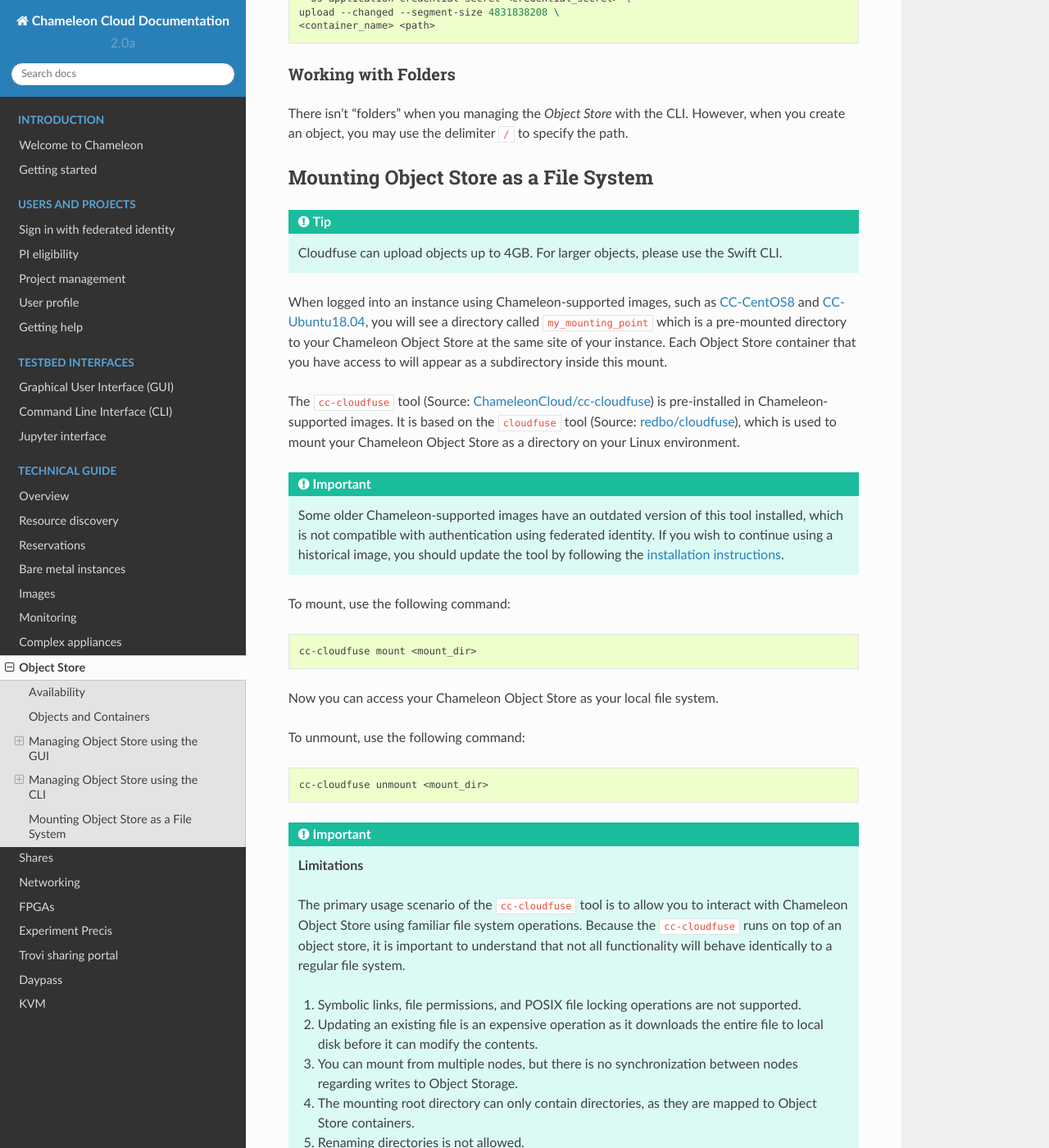
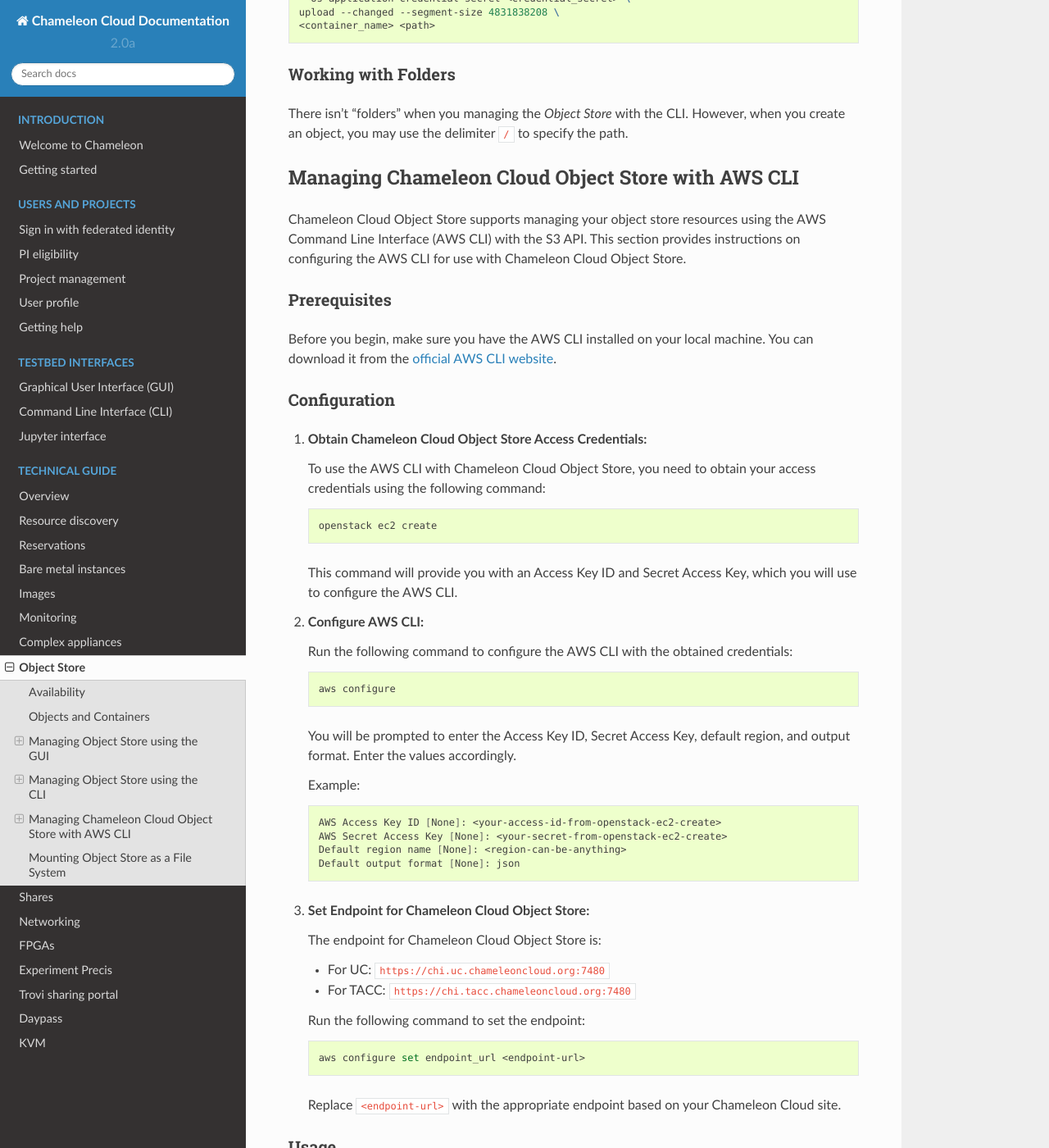
Before and after one commit to ChameleonCloud/docs, a Sphinx documentation site: the page built from source/technical/swift.rst, in a window 1280 px wide and 1400 px high, scrolled down 7365 px. Shown: the whole window at 82% size. Built offline with Sphinx 7.4.7 and the Read the Docs theme 2.0.0, drawn with Linux system fonts in a browser that asks for light colours; some of the changed text lies outside the part shown.

Commit message:
Add docs to use awscli for managing object store

```diff
--- a/source/technical/swift.rst
+++ b/source/technical/swift.rst
@@ -286,6 +286,81 @@ the path.
 
 .. _cc-cloudfuse:
 
+Managing Chameleon Cloud Object Store with AWS CLI
+==================================================
+
+Chameleon Cloud Object Store supports managing your object store resources using the AWS Command Line Interface (AWS CLI) with the S3 API. This section provides instructions on configuring the AWS CLI for use with Chameleon Cloud Object Store.
+
+Prerequisites
+-------------
+
+Before you begin, make sure you have the AWS CLI installed on your local machine. You can download it from the `official AWS CLI website <https://aws.amazon.com/cli/>`_.
+
+Configuration
+-------------
+
+1. **Obtain Chameleon Cloud Object Store Access Credentials:**
+
+   To use the AWS CLI with Chameleon Cloud Object Store, you need to obtain your access credentials using the following command:
+
+   .. code-block:: bash
+
+      openstack ec2 create
+
+   This command will provide you with an Access Key ID and Secret Access Key, which you will use to configure the AWS CLI.
+
+2. **Configure AWS CLI:**
+
+   Run the following command to configure the AWS CLI with the obtained credentials:
+
+   .. code-block:: bash
+
+      aws configure
+
+   You will be prompted to enter the Access Key ID, Secret Access Key, default region, and output format. Enter the values accordingly.
+
+   Example:
+
+   .. code-block:: bash
+
+      AWS Access Key ID [None]: <your-access-id-from-openstack-ec2-create>
+      AWS Secret Access Key [None]: <your-secret-from-openstack-ec2-create>
+      Default region name [None]: <region-can-be-anything>
+      Default output format [None]: json
+
+3. **Set Endpoint for Chameleon Cloud Object Store:**
+
+   The endpoint for Chameleon Cloud Object Store is:
+
+   - For UC: ``https://chi.uc.chameleoncloud.org:7480``
+   - For TACC: ``https://chi.tacc.chameleoncloud.org:7480``
+
+   Run the following command to set the endpoint:
+
+   .. code-block:: bash
+
+      aws configure set endpoint_url <endpoint-url>
+
+   Replace ``<endpoint-url>`` with the appropriate endpoint based on your Chameleon Cloud site.
+
+Usage
+-----
+
+Once configured, you can use the AWS CLI commands to interact with Chameleon Cloud Object Store as you would with any S3-compatible storage service.
+
+Example:
+
+.. code-block:: bash
+
+   # List S3 buckets
+   aws s3 ls
+
+   # Upload a file to a bucket
+   aws s3 cp local-file.txt s3://<your-bucket>/
+
+Replace ``<endpoint-url>`` with the appropriate bucket name.
+That's it! You have successfully configured the AWS CLI to work with Chameleon Cloud Object Store. For more information `this article <https://openmetal.io/docs/manuals/openstack-admin/use-aws-client-to-access-swift-s3-api>`_. should help
+
 Mounting Object Store as a File System
 ======================================
 
```
